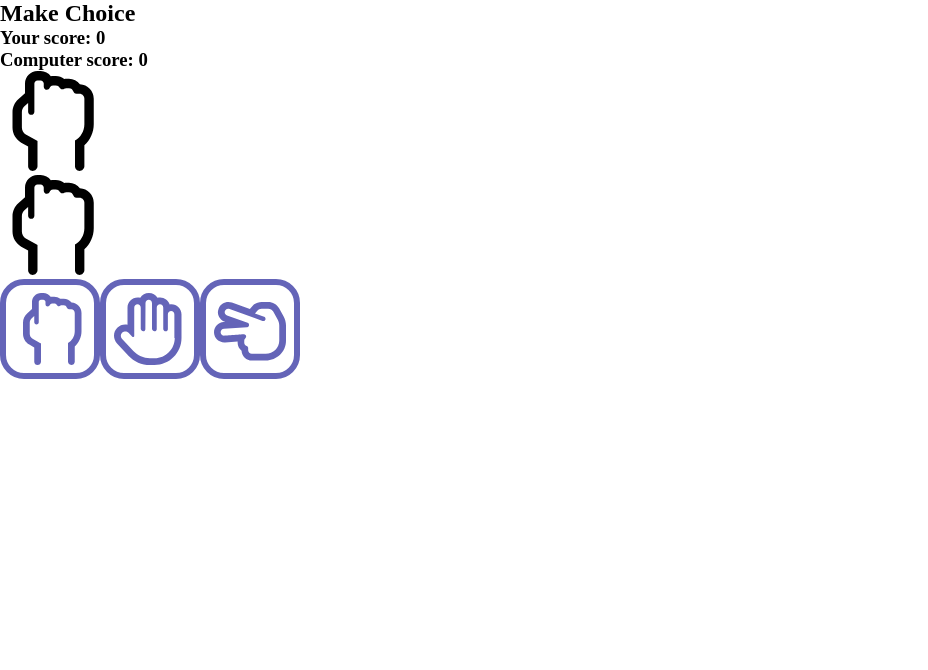
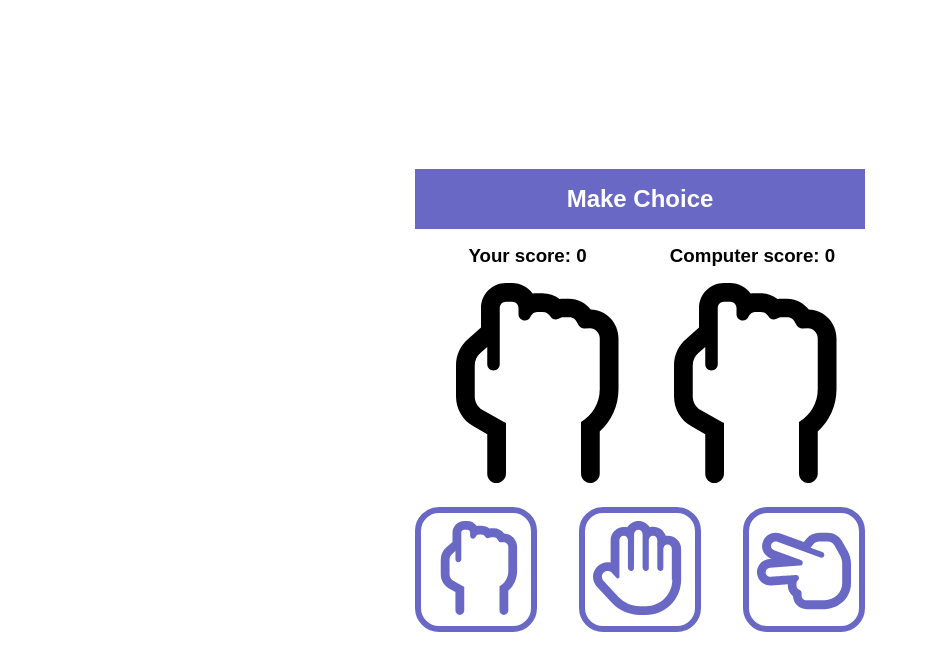
Before and after one commit to ValeRomann/rockpaperscissors, a plain HTML site: page index.html in a window 1280 px wide. Shown: the whole page, without its empty margins (0-928 px from the left). Drawn offline with Linux system fonts and the light colour scheme.

Commit message:
Finish styling

```diff
--- a/styles/style.css
+++ b/styles/style.css
@@ -1,33 +1,106 @@
+:root {
+    --main-theme-color: rgb(105, 105, 197);
+}
+
 * {
     margin: 0;
     padding: 0;
     box-sizing: border-box;
+    font-family: sans-serif;
+}
+
+body {
+    display: flex;
+    justify-content: center;
+    align-items: center;
+    height: 100vh;
+}
+
+.game-container {
+    display: flex;
+    flex-shrink: 1;
+    flex-direction: column;
+    align-items: center;
+}
+
+.info-container h2{
+    padding: 16px 0;
+    margin-bottom: 16px;
+    background-color: var(--main-theme-color);
+    color: white;
+}
+
+.info-container h3 {
+
+    width: 50%;
+    flex-shrink: 1;
+}
+
+.choices-display {
+    padding: 16px;
+    display: flex;
+    justify-content: space-between;
+    height: 240px;
+    width: 450px;
+}
+
+.choices-display svg{
+    width: 200px;
+    height: 200px;
+}
+
+.info-container {
+    text-align: center;
+}
+
+.scores {
+    display: flex;
+    justify-content: space-around;
+}
+
+.buttons-container {
+    display: flex;
+    justify-content: space-between;
 }
 
 button {
-    border: none;
     background-color: transparent;
+    border: 6px solid var(--main-theme-color);
+    border-radius: 24px;
+    color: var(--main-theme-color);
 }
 
 .start-btn {
-    border: 2px solid rgb(100, 100, 184);
-    padding: 8px 16px;
-    border-radius: 4px;
-    background-color: white;
+    height: 100px;
+    width: 100%;
+    height: 125px;
+    font-size: 1.2rem;
 }
 
-button svg{
-    border: 6px solid rgb(100, 100, 184);
+button svg {
     font-weight: normal;
-    border-radius: 24px;
     padding: 8px;
-    width: 100px;
-    height: 100px;
-    fill: rgb(100, 100, 184);
+    width: 110px;
+    height: 110px;
+    fill: var(--main-theme-color);
 }
 
-.choices-display svg{
-    width: 100px;
-    height: 100px;
+button:hover {
+   opacity: 0.8;
+}
 
+button:active {
+    opacity: 0.7;
 }
+
+.winner svg{
+    fill: rgb(71, 196, 98);
+}
+
+.loser svg{
+    fill: rgb(240, 54, 7);
+}
+
+.standoff svg {
+    fill:rgb(243, 240, 41)
+}
```
